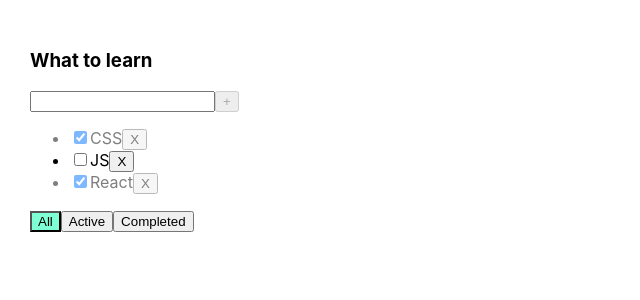
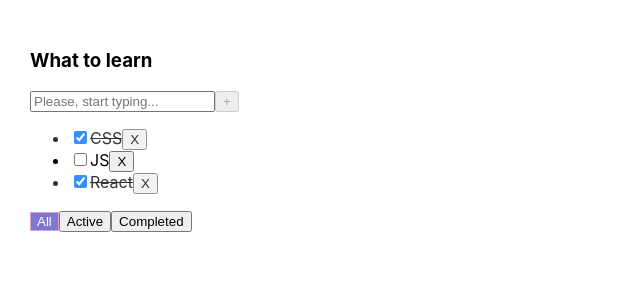
Before and after one commit to Alexander3578/1-todolist, a React (Create React App) app: page / in a window 1280 px wide. Shown: the top 300 px of the page, without its empty margins (0-640 px from the left). Built offline with nearby package versions, Linux system fonts and the light colour scheme.

Commit message:
After fourth lesson

```diff
--- a/src/App.css
+++ b/src/App.css
@@ -7,8 +7,9 @@
   margin-right: 50px;
 }
 
-.error {
-  border: red 1px solid;
+.input-error {
+  border: 2px solid red;
+  outline: none;
 }
 
 .error-message{
@@ -16,9 +17,12 @@
 }
 
 .active-filter{
-  background-color: aquamarine;
+  background-color: #7e78d0;
+  color: white;
+  border: 1px solid plum;
 }
 
 .is-done{
-  opacity: .5;
+  opacity: .8;
+  text-decoration: line-through;
 }
--- a/src/Todolist.tsx
+++ b/src/Todolist.tsx
@@ -4,91 +4,99 @@ import {FilterValuesType, TaskType} from './App';
 type TodolistPropsType = {
     title: string,
     tasks: Array<TaskType>
-    removeTask: (id:string) => void
+    removeTask: (id: string) => void
     changeFilter: (newFilterValue: FilterValuesType) => void
     addTask: (newTask: string) => void
-    changeTaskStatus: (id:string, idDone: boolean) => void
+    changeTaskStatus: (id: string, idDone: boolean) => void
     filter: FilterValuesType
 }
 
-export const Todolist:React.FC<TodolistPropsType> = (props: TodolistPropsType) => {
+export const Todolist: React.FC<TodolistPropsType> = (props: TodolistPropsType) => {
     const {title, tasks, removeTask, changeFilter, addTask, changeTaskStatus, ...restProps} = props
 
-    const tasksList:Array<JSX.Element> = tasks.map((task:TaskType) => {
-
-        const onClickRemoveTaskHandler = ():void => {
+    const tasksList: Array<JSX.Element> | JSX.Element = tasks.length ?
+        <ul>
+            {tasks.map((task: TaskType) => {
+                const onClickRemoveTaskHandler = (): void => {
                     removeTask(task.id);
                 }
-
-        const onChangeHandler = (e: ChangeEvent<HTMLInputElement>):void => {
+                const onChangeHandler = (e: ChangeEvent<HTMLInputElement>): void => {
                     let currentChecked = e.currentTarget.checked;
                     changeTaskStatus(task.id, currentChecked);
                 }
-
+                const taskClass = task.isDone ? 'is-done' : '';
                 return (
-            <li key={task.id} className={task.isDone ? 'is-done' : ''}>
+                    <li key={task.id} className={taskClass}>
                         <input type="checkbox" checked={task.isDone} onChange={onChangeHandler}/>
                         <span>{task.title}</span>
                         <button onClick={onClickRemoveTaskHandler}>X</button>
                     </li>
                 )
-    })
+            })}
+        </ul> :
+        <span>Your list is empty!</span>
+
 
     const [newTask, setNewTask] = useState<string>('');
-    const [error, setError] = useState<string | null>(null);
+    const [error, setError] = useState<boolean>(false);
 
-    const onChangeNewTaskHandler = (event: ChangeEvent<HTMLInputElement>):void => setNewTask(event.currentTarget.value);
+    const onChangeNewTaskHandler = (event: ChangeEvent<HTMLInputElement>): void => {
+        error && setError(false);
+        if(event.currentTarget.value.trim() || event.currentTarget.value === '') {
+            setNewTask(event.currentTarget.value);
+        } else setError(true)
+    }
 
     const onClickNewTaskHandler = () => {
-        if(newTask.trim()) {
-            addTask(newTask.trim());
+        if (newTask.trim()) {
+            addTask(newTask);
             setNewTask('');
-        } else setError('You need to write something!')
+        } else setError(true)
     }
 
-    const onClickEnterHandler = (event: React.KeyboardEvent<HTMLInputElement>):void => {
-        setError(null)
-        if(event.key === 'Enter'){
-            addTask(newTask);
-            setNewTask('');
-        }
-    }
+    const onKeyDownHandler = (event: React.KeyboardEvent<HTMLInputElement>)=>
+        event.key === 'Enter' && !disabledCondition && onClickNewTaskHandler();
+
 
     // const noSymbolsHandler:boolean | JSX.Element =
-    //     !newTask.trim().length && <p style={{color: 'red'}}>You need to write something!</p>
+    // !newTask.trim().length && <p style={{color: 'red'}}>You need to write something!</p>
 
-    const tooMuchSymbolsHandler:boolean | JSX.Element =
-        newTask.trim().length > 15 && <p style={{color: 'red'}}>You've wrote too much symbols!</p>
+    const tooMuchSymbolsHandler: boolean | JSX.Element =
+        newTask.length > 15 && <p style={{color: 'red'}}>You've wrote too much symbols!</p>
 
-    const disabledCondition:boolean = !newTask.trim().length || newTask.trim().length > 15;
+    const disabledCondition: boolean = !newTask.trim().length || newTask.length > 15;
 
-    const onClickSetAllFilterHandler = ():void => {changeFilter('all');}
-    const onClickSetCompletedFilterHandler = ():void => {changeFilter('completed');}
-    const onClickSetActiveFilterHandler = ():void => {changeFilter('active');}
+    const onClickSetAllFilterHandler = (): void =>changeFilter('all');
+    const onClickSetCompletedFilterHandler = (): void => changeFilter('completed');
+    const onClickSetActiveFilterHandler = (): void => changeFilter('active');
 
     return (
         <div>
             <h3>{title}</h3>
             <div>
                 <input onChange={onChangeNewTaskHandler}
-                       onKeyDown={onClickEnterHandler}
+                       onKeyDown={onKeyDownHandler}
                        value={newTask}
-                       className={error ? 'error' : ''}/>
+                       className={error ? 'input-error' : ''}
+                       placeholder={'Please, start typing...'}/>
                 <button disabled={disabledCondition}
-                        onClick={onClickNewTaskHandler}>+</button>
-                {error && <p className='error-message'>You need to write something!</p>}
+                        onClick={onClickNewTaskHandler}>
+                    +
+                </button>
+                {error && <p className="error-message">You need to write something!</p>}
                 {tooMuchSymbolsHandler}
             </div>
-            <ul>
             {tasksList}
-            </ul>
             <div>
                 <button className={restProps.filter === 'all' ? 'active-filter' : ''}
-                        onClick={onClickSetAllFilterHandler}>All</button>
+                        onClick={onClickSetAllFilterHandler}>All
+                </button>
                 <button className={restProps.filter === 'active' ? 'active-filter' : ''}
-                        onClick={onClickSetActiveFilterHandler}>Active</button>
+                        onClick={onClickSetActiveFilterHandler}>Active
+                </button>
                 <button className={restProps.filter === 'completed' ? 'active-filter' : ''}
-                        onClick={onClickSetCompletedFilterHandler}>Completed</button>
+                        onClick={onClickSetCompletedFilterHandler}>Completed
+                </button>
             </div>
         </div>
     );
```
Lines whose indentation alone changed are shown as unchanged.
